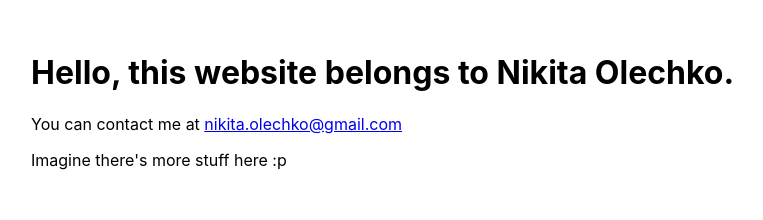
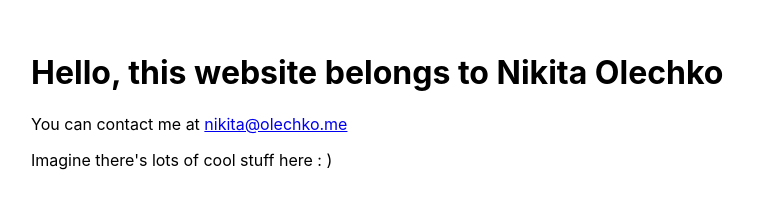
Before and after one commit to nikita-olechko/nikita-olechko.github.io, a React (Vite) app: page / in a window 1280 px wide. Shown: the top 220 px of the page, without its empty margins (209-972 px from the left). Built offline with nearby package versions, Linux system fonts and the light colour scheme.

Commit message:
Update contact info

```diff
--- a/src/App.tsx
+++ b/src/App.tsx
@@ -4,9 +4,9 @@ import React from 'react';
 export default function App(): JSX.Element {
   return (
     <div style={{ padding: '2rem', maxWidth: '800px', margin: '0 auto' }}>
-      <h1>Hello, this website belongs to Nikita Olechko.</h1>
-      <p>You can contact me at <a href="mailto:nikita@olechko.me">nikita.olechko@gmail.com</a></p>
-      <p>Imagine there's more stuff here :p</p>
+      <h1>Hello, this website belongs to Nikita Olechko</h1>
+      <p>You can contact me at <a href="mailto:nikita@olechko.me">nikita@olechko.me</a></p>
+      <p>Imagine there's lots of cool stuff here : )</p>
     </div>
   );
 }
```
